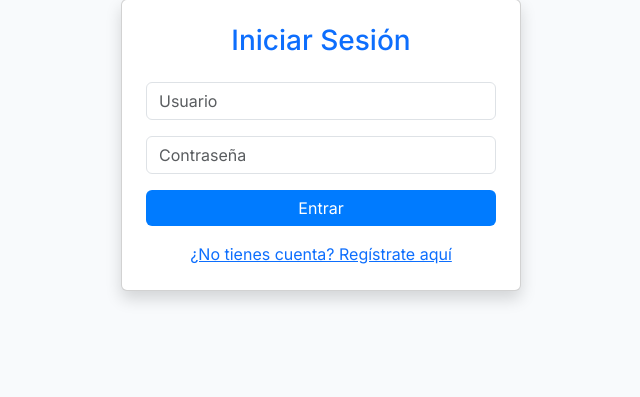
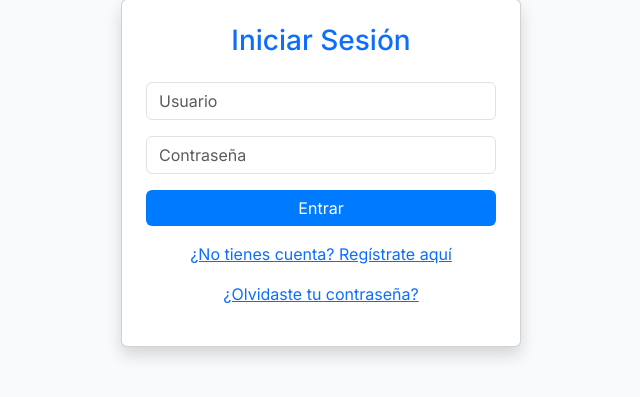
Before and after one commit to almacenaaa/En_Sintonia, a Flask app: page /login in a window 1280 px wide. Shown: the part 87-484 px from the top of the page, without its empty margins (319-959 px from the left). Run offline with Flask 3, Linux system fonts and the light colour scheme; some libraries are stand-ins or nearby versions.

Commit message:
login.html

```diff
--- a/templates/login.html
+++ b/templates/login.html
@@ -10,6 +10,7 @@
     </form>
     <div class="text-center mt-3">
         <a href="{{ url_for('register') }}">¿No tienes cuenta? Regístrate aquí</a>
+        <p class="mt-3"><a href="{{ url_for('reset_password') }}">¿Olvidaste tu contraseña?</a></p>
     </div>
 </div>
 {% endblock %}
```
